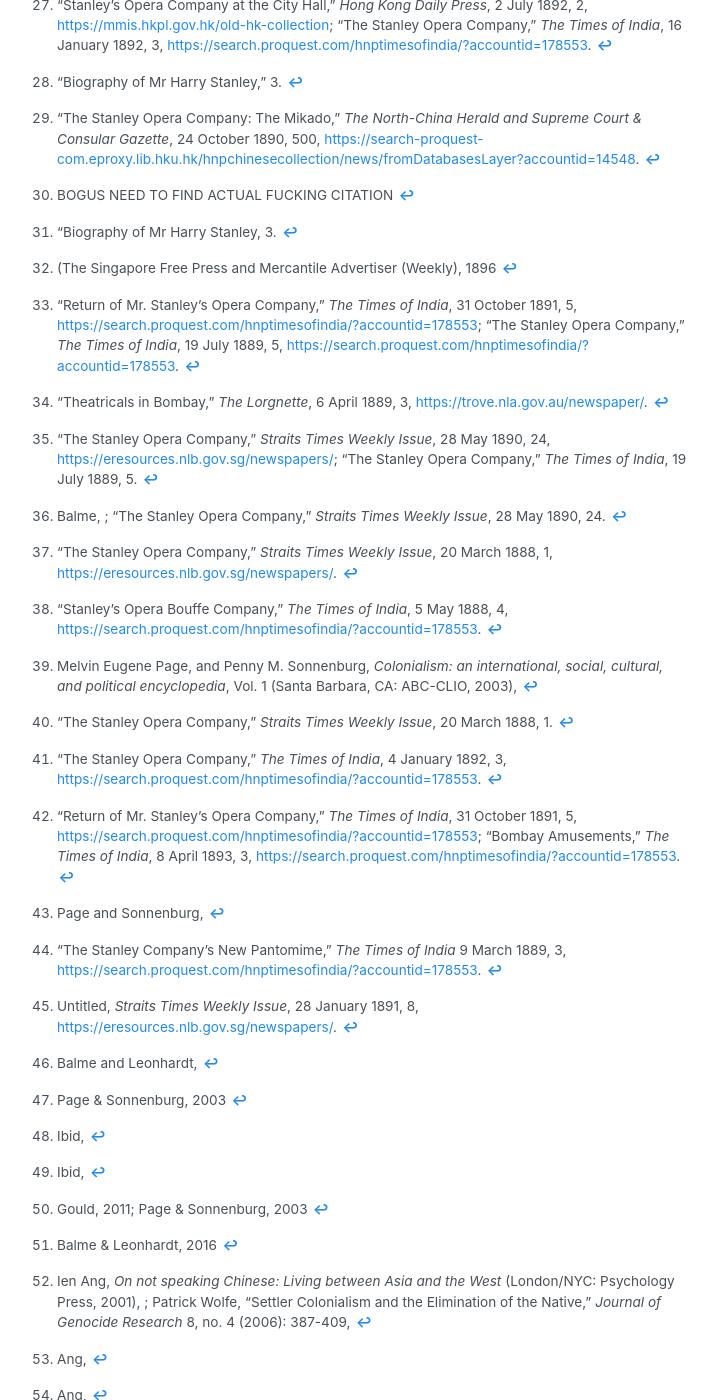
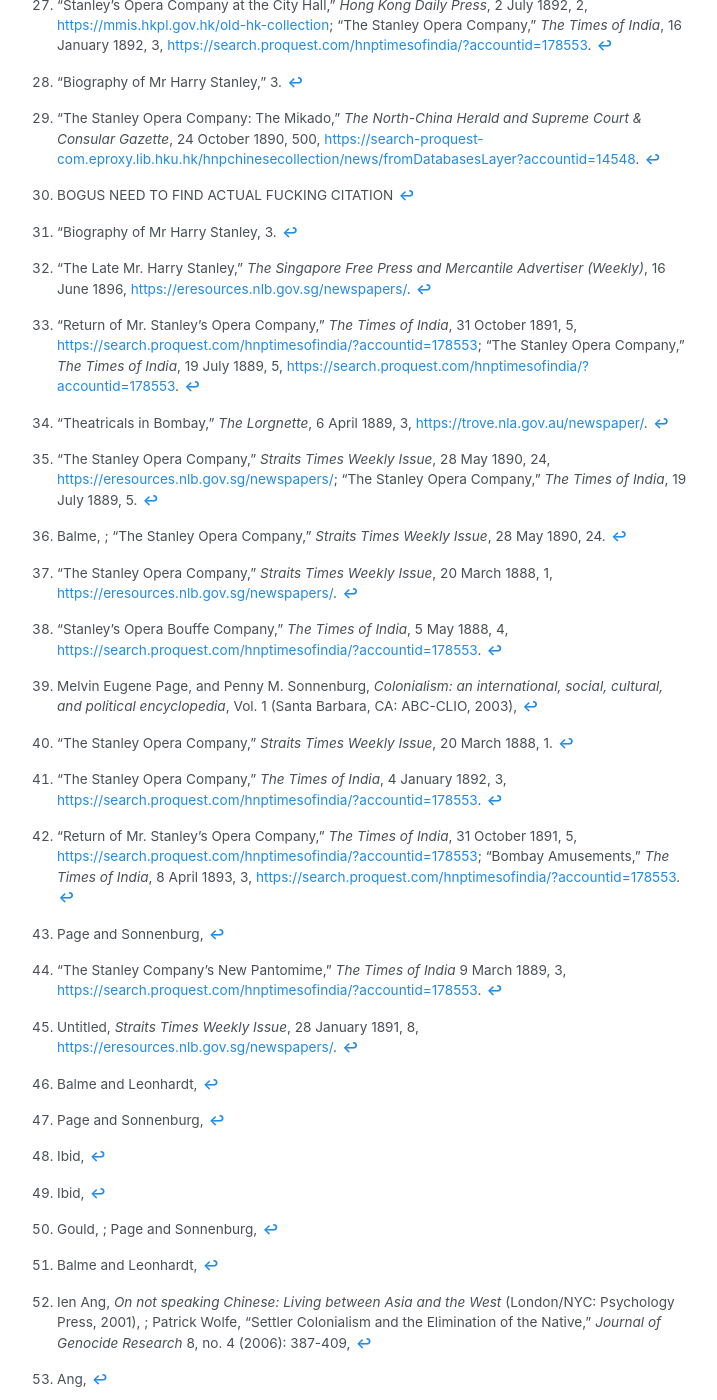
Before and after one commit to colonialasiantheatre/colonialasiantheatre.github.io, a Jekyll site: the page built from _posts/2020-08-14-elysia-yu.md, in a window 1280 px wide and 1400 px high, scrolled down 5809 px. Shown: the whole window, without its empty margins (287-1004 px from the left). Built offline with Jekyll 4.4.1, drawn with Linux system fonts in a browser that asks for light colours.

Commit message:
Update 2020-08-14-elysia-yu.md

```diff
--- a/_posts/2020-08-14-elysia-yu.md
+++ b/_posts/2020-08-14-elysia-yu.md
@@ -161,17 +161,17 @@
 
 [^48]: "Biography of Mr Harry Stanley, 3.
 
-[^49]: (The Singapore Free Press and Mercantile Advertiser (Weekly), 1896
+[^49]: "The Late Mr. Harry Stanley," *The Singapore Free Press and Mercantile Advertiser (Weekly)*, 16 June 1896, <https://eresources.nlb.gov.sg/newspapers/>.
 
-[^50]: Page & Sonnenburg, 2003
+[^50]: Page and Sonnenburg,
 
 [^51]: Ibid,
 
 [^52]: Ibid,
 
-[^53]: Gould, 2011; Page & Sonnenburg, 2003
+[^53]: Gould, ; Page and Sonnenburg,
 
-[^54]: Balme & Leonhardt, 2016
+[^54]: Balme and Leonhardt,
 
 
 <hr>
```
